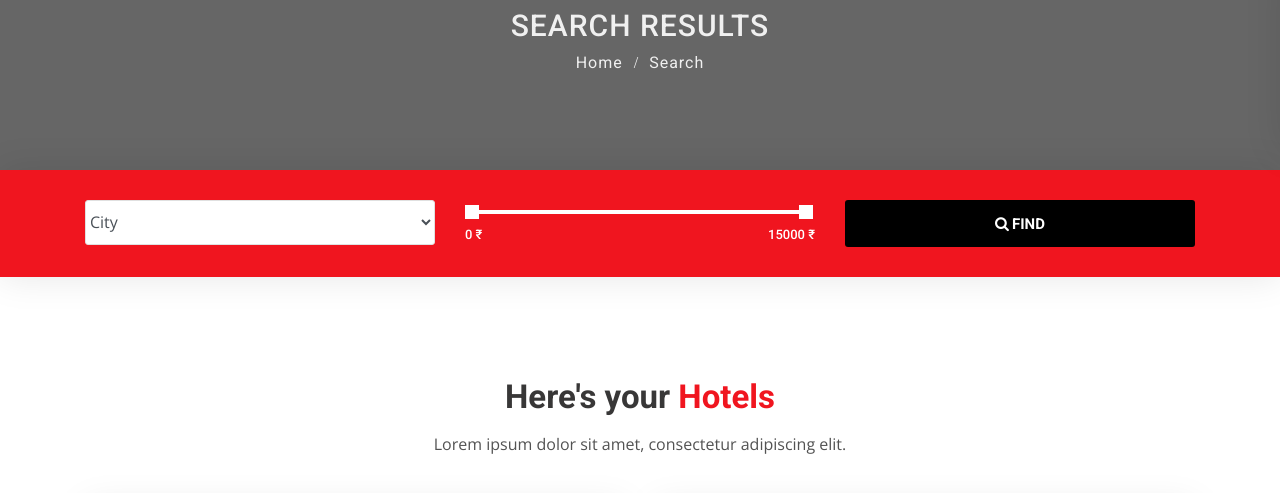
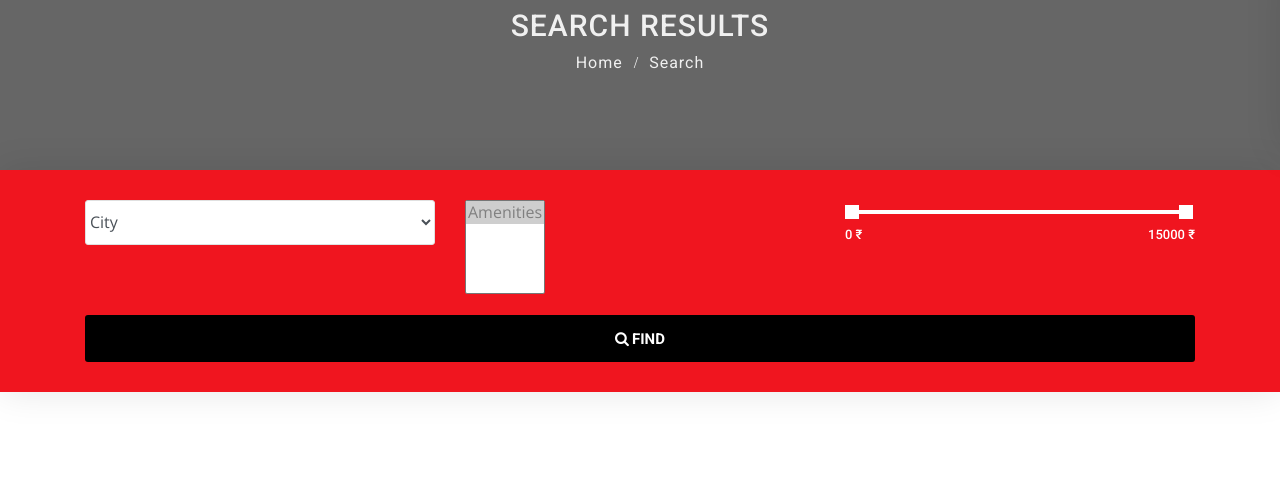
Before and after one commit to Nuthan-Rajesh/Projects-2021, a Django app: template Hotel_explorer/templates/hotels/search.html in a window 1280 px wide. Shown: the part 190-683 px from the top of the page. Run offline with Django 3.2, Linux system fonts and the light colour scheme; the template is opened without the code that fills it: values that come from a table or form of the project are taken from there, others are empty; data comes from the database, SQL or seed files in the repository; some libraries are stand-ins or nearby versions.

Commit message:
Update search.html

```diff
--- a/Hotel_explorer/templates/hotels/search.html
+++ b/Hotel_explorer/templates/hotels/search.html
@@ -22,7 +22,7 @@
             <div class="search-contents">
                 <form action="{% url 'search' %}" method="GET">
                     <div class="row">
-                        <div class="col-lg-4 col-md-6 col-sm-6 col-6">
+                        <div class="col-lg-4 col-md-4 col-sm-4 col-4">
                             <div class="form-group">
                                 <select class="form-control search-fields" name="city">
                                     <option selected="true" disabled="disabled">City</option>
@@ -32,8 +32,18 @@
                                 </select>
                             </div>
                         </div>
+                        <div class="col-lg-4 col-md-4 col-sm-4 col-4">
+                            <div class="form-group">
+                                <select class="form-select" name="amenity" multiple>
+                                    <option selected="true" disabled="disabled">Amenities</option>
+                                    {% for amenity in amenities %}
+                                        <option value="{{amenity}}">{{amenity}}</option>
+                                    {% endfor %}
+                                </select>
+                            </div>
+                        </div>
 
-                        <div class="col-lg-4 col-md-6 col-sm-6 col-6">
+                        <div class="col-lg-4 col-md-4 col-sm-4 col-4">
                             <div class="form-group">
                                 <div class="range-slider">
                                     <div data-min="0" data-max="15000" data-min-name="min_price"
@@ -44,7 +54,7 @@
                                 </div>
                             </div>
                         </div>
-                        <div class="col-lg-4 col-md-6 col-sm-6 col-6">
+                        <div class="col-lg-12 col-md-12 col-sm-12 col-12">
                             <div class="form-group">
                                 <button class="btn btn-block button-theme btn-md">
                                     <i class="fa fa-search"></i>Find
```
